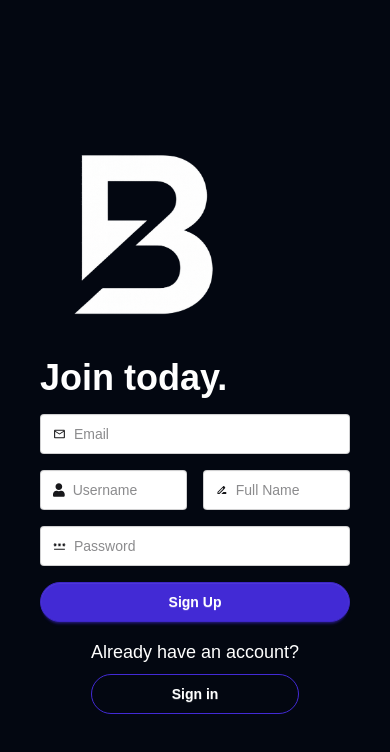
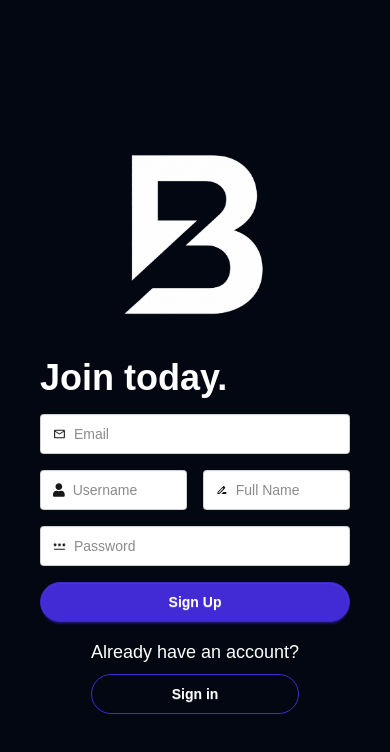
Before and after one commit to kravenvijay04/Blufy, a React (Vite) app in the folder client/: page /signup in a window 390 px wide. Shown: the top 752 px of the page. Built offline with nearby package versions, Linux system fonts and the light colour scheme; no server answers.

Commit message:
signup logo is added

```diff
--- a/client/src/pages/auth/signup/SignUpPage.jsx
+++ b/client/src/pages/auth/signup/SignUpPage.jsx
@@ -59,16 +59,16 @@ const SignUpPage = () => {
         setFormData({ ...formData, [e.target.name]: e.target.value });
     };
 
-
-
     return (
         <div className='max-w-screen-xl mx-auto flex h-screen px-10'>
-            <div className='flex-1 hidden lg:flex items-center  justify-center'>
-                <XSvg className=' lg:w-2/3 fill-white' />
+            <div className='flex-1 hidden lg:flex items-center justify-center'>
+                <XSvg className='lg:w-1/3 fill-white' />
             </div>
             <div className='flex-1 flex flex-col justify-center items-center'>
                 <form className='lg:w-2/3  mx-auto md:mx-20 flex gap-4 flex-col' onSubmit={handleSubmit}>
-                    <XSvg className='w-24 lg:hidden fill-white' />
+                    <div className='flex lg:hidden justify-center'>
+                        <XSvg className='w-24 fill-white' />
+                    </div>
                     <h1 className='text-4xl font-extrabold text-white'>Join today.</h1>
                     <label className='input input-bordered rounded flex items-center gap-2'>
                         <MdOutlineMail />
```
